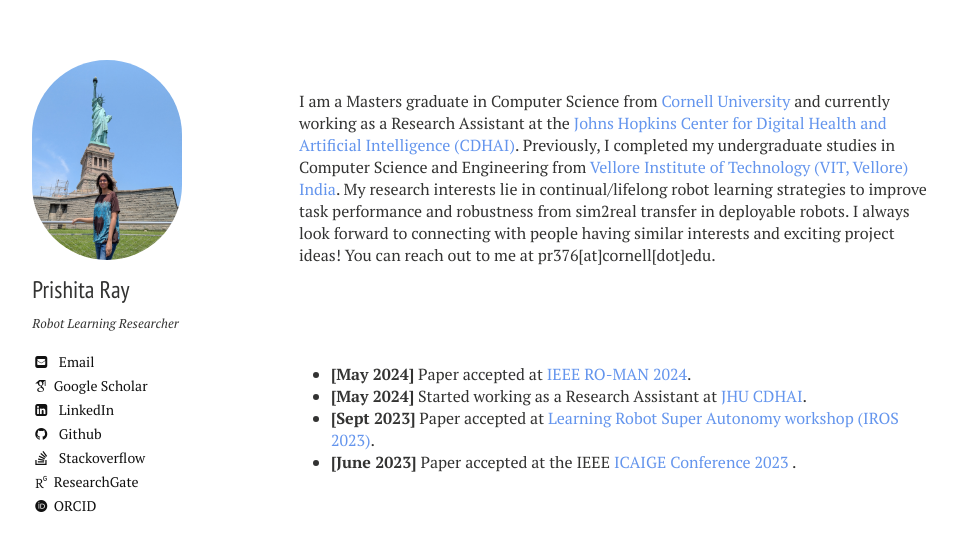
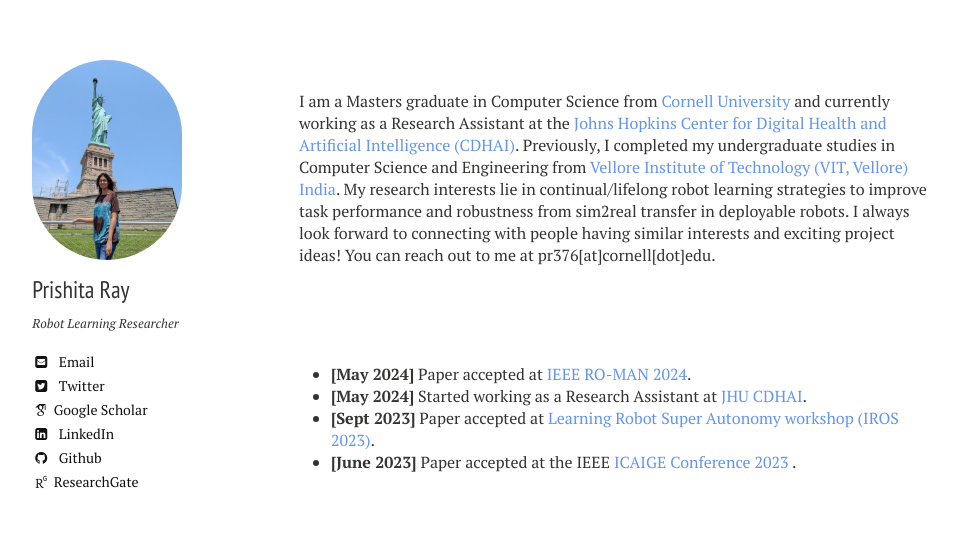
Before and after one commit to PRISHIta123/PRISHIta123.github.io, a Jekyll site: the page built from index.md, in a window 1280 px wide, cut to the strip 104-655 px from the top of the page. Shown: the whole strip, without its empty margins (21-978 px from the left). Built offline with Jekyll 4.4.1, drawn with Linux system fonts in a browser that asks for light colours; nearby versions of some CDN libraries; some web fonts are replaced; some of the changed lines change nothing that is shown.

Commit message:
Update _config.yml

```diff
--- a/_config.yml
+++ b/_config.yml
@@ -13,11 +13,10 @@
   # Do not include the @ symbol in your Twitter username
   linkedin: prishita-ray-46b2a7147
   github: PRISHIta123
-  orcid: 0000-0003-2129-4186
   researchgate: Prishita-Ray
   google:
     scholar: kapU0vUAAAAJ
-  stackoverflow: 9888714/prishita-ray
+  twitter: rayprishita
 
 # The following adjust the accents for your site. If you would like to further edit colors, fonts, font sizes, etc.
 # you may do so in _sass/variables.scss
```
